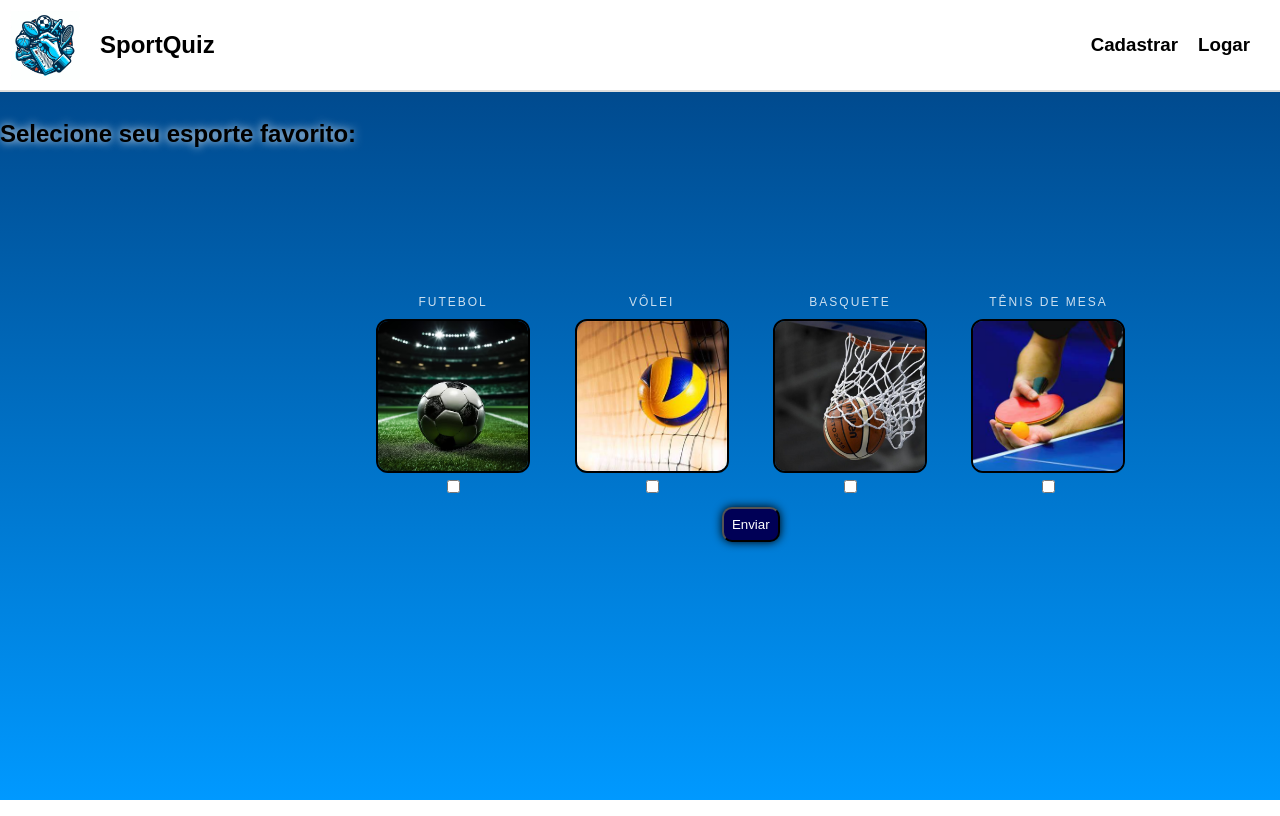
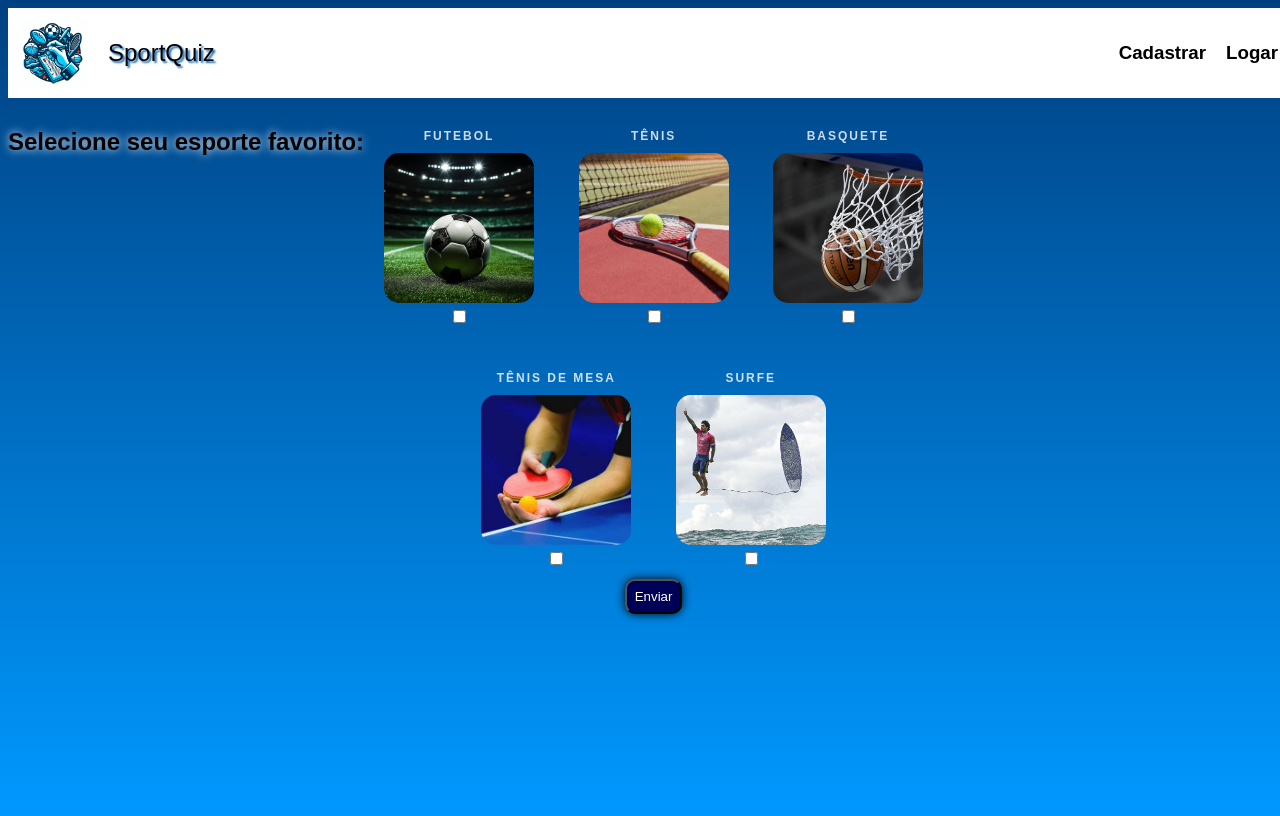
Before and after one commit to MiguelCosta07/TCC_SportQuiz, a PHP site: page / in a window 1280 px wide. Run offline with PHP 8.4, Linux system fonts and the light colour scheme.

Commit message:
versao com erro na navbar(fica maior)

```diff
--- a/cadastro.php
+++ b/cadastro.php
@@ -5,8 +5,6 @@
     <meta name="viewport" content="width=device-width, initial-scale=1.0">
     <link rel="stylesheet" href="estilo.css">
     <title>SportQuiz</title>
-</head>
-<body>
     <nav class="navbar">
         <img class="logo" alt="imagemquiz" src="/imagem/testequiz.jpg">
         <h1><a href="index.php">SportQuiz</a></h1>
@@ -15,6 +13,8 @@
             <h3><a href="login.php">Logar</a></h3>
         </div>
     </nav>
+</head>
+<body>
     <div class="login">
         <form class="logcas">
             <h1>Sig in</h1>
--- a/estilo.css
+++ b/estilo.css
@@ -1,12 +1,12 @@
 body {
     background: linear-gradient(180deg, #004080, #0099ff);
     height: 100vh;
-    margin: 0px;
-    font-family: Arial, sans-serif;
+    font-family: Arial;
     display: flex;
 
 }
-.escolha-container {
+.escolha{
+    text-align: center;
     text-shadow: 0px 0px 10px white;
     padding-top: 100px;
 }
@@ -16,12 +16,8 @@ body {
     display: flex;
     align-items: center;
     padding: 10px;
-    border-bottom: 2px solid #ddd;
     width: 100%;
     position: absolute;
-    top: 0;
-    left: 0;
-    box-sizing: border-box;
 }
 
 .navbar .logo {
@@ -32,9 +28,21 @@ body {
 .navbar h1 {
     flex: 1;
     text-align: left;
+    font-weight: 400;
+    text-shadow: 2px  2px 2px rgb(10, 99, 181);
     color: black;
-    margin: 0;
     font-size: 24px;
+    transition: all 1s;
+}
+
+.navbar h1:hover {
+    flex: 1;
+    text-align: left;
+    font-weight: 500;
+    text-shadow: 2px  2px 2px rgb(10, 99, 181);
+    color: black;
+    font-size: 26px;
+    transition: all 1s;
 }
 
 .navbar .nav-links {
@@ -45,6 +53,7 @@ body {
 
 .nav-links h3 {
     margin: 0;
+    transition: all 1s;
 }
 
 .nav-links a {
@@ -52,12 +61,12 @@ body {
 }
 
 .nav-links h3:hover {
-    font-size: 20px;
+    font-size: 24px;
     transition: all 1s;
 }
 
 .esporte-container {
-    display: flex;
+    float: left;
     align-items: center;
     text-align: center;
     margin-top: 20px;
@@ -79,9 +88,8 @@ body {
     width: 150px;
     height: 150px;
     object-fit: cover;
-    border-radius: 12px;
-    border: 2px solid black;
-    transition: transform 0.5s;
+    border-radius: 15px;
+    transition: all 1s;
 }
 
 .esporte:hover {
@@ -90,16 +98,8 @@ body {
     transition: all 1s;
 }
 
-@keyframes spin {
-    from {
-        transform: rotateY(0deg);
-    }
-    to {
-        transform: rotateY(180deg);
-    }
-}
-
 .nome {
+    font-weight: 600;
     margin-top: 6px;
     text-align: center;
 }
@@ -110,13 +110,12 @@ body {
     margin: 10px;
     text-align: center;
     cursor: pointer;
+    transition: all 1s;
 }
 
 .opcao:hover {
-    width: 170px;
-    height: 170px;
     background-color: rgb(0, 145, 255);
-    transition: all 0s;
+    transition: all 1s;
 }
 
 .confirmar {
@@ -186,17 +185,19 @@ label {
 }
 
 .lcbtn {
+    font-weight: 300;
     background: rgb(45, 126, 231);
     height: 40px;
     line-height: 40px;
     border-radius: 20px;
     border: none;
-    margin: 10px 0px;
+    margin: 10px;
     box-shadow: 0px 0px 5px rgba(0,0,0,0.3);
     color: white;
     font-size: 12px;
     text-transform: uppercase;
     cursor: pointer;
+    transition: all 1s;
 }
 
 .lcbtn:hover {
@@ -204,3 +205,6 @@ label {
     font-size: 13px;
     transition: all 1s;
 }
+head {
+    background-color: white;
+}
--- a/index.php
+++ b/index.php
@@ -5,8 +5,6 @@
     <meta name="viewport" content="width=device-width, initial-scale=1.0">
     <link rel="stylesheet" href="estilo.css">
     <title>SportQuiz</title>
-</head>
-<body>
     <nav class="navbar">
         <img class="logo" alt="imagemquiz" src="/imagem/testequiz.jpg">
         <h1><a href="index.php">SportQuiz</a></h1>
@@ -15,11 +13,9 @@
             <h3><a href="login.php">Logar</a></h3>
         </div>
     </nav>
-
-    <div class="escolha-container">
-        <h2 class="escolha">Selecione seu esporte favorito:</h2>
-    </div>
-
+</head>
+<body>
+        <h2 class="escolha">Selecione seu esporte favorito:</h2><br>
     <div class="esporte-container">
         <form method="post">
             <div class="opcao">
@@ -31,11 +27,11 @@
                 </label>
             </div>
             <div class="opcao">
-                <label for="vôlei">
-                    <div class="nome">Vôlei</div>
-                    <img class="esporte" src="/imagem/vol.jpg" alt="vôlei">
+                <label for="Tênis">
+                    <div class="nome">Tênis</div>
+                    <img class="esporte" src="/imagem/tenis.jpg" alt="Tênis">
                     <br>
-                    <input type="checkbox" id="vôlei" name="cores[]" value="vôlei">
+                    <input type="checkbox" id="Tênis" name="cores[]" value="Tênis">
                 </label>
             </div>
             <div class="opcao">
@@ -46,6 +42,7 @@
                     <input type="checkbox" id="Basquete" name="cores[]" value="Basquete">
                 </label>
             </div>
+            <br></br>
             <div class="opcao">
 
                 <label for="PingPong">
@@ -55,9 +52,21 @@
                     <input type="checkbox" id="PingPong" name="cores[]" value="Basquete">
                 </label>
             </div>
+            <div class="opcao">
+
+                <label for="Surfe">
+                    <div class="nome">Surfe</div>
+                    <img class="esporte" src="/imagem/surf.jpg" alt="surf">
+                    <br>
+                    <input type="checkbox" id="surf" name="cores[]" value="surf">
+                </label>
+            </div>
             <br>
             <button class="confirmar" type="submit" name="enviar"><a href="login.php">Enviar</a></button>
         </form>
     </div>
 </body>
+<footer>
+
+</footer>
 </html>
--- a/login.php
+++ b/login.php
@@ -5,8 +5,6 @@
     <meta name="viewport" content="width=device-width, initial-scale=1.0">
     <link rel="stylesheet" href="estilo.css">
     <title>SportQuiz</title>
-</head>
-<body>
     <nav class="navbar">
         <img class="logo" alt="imagemquiz" src="/imagem/testequiz.jpg">
         <h1><a href="index.php">SportQuiz</a></h1>
@@ -15,6 +13,8 @@
             <h3><a href="login.php">Logar</a></h3>
         </div>
     </nav>
+</head>
+<body>
     <div class="login">
         <form class="logcas">
             <h1>Log in</h1>
```
Also changed, not shown: imagem/surf.jpg (added), imagem/tenis.jpg (added), imagem/vol.jpg (deleted).
